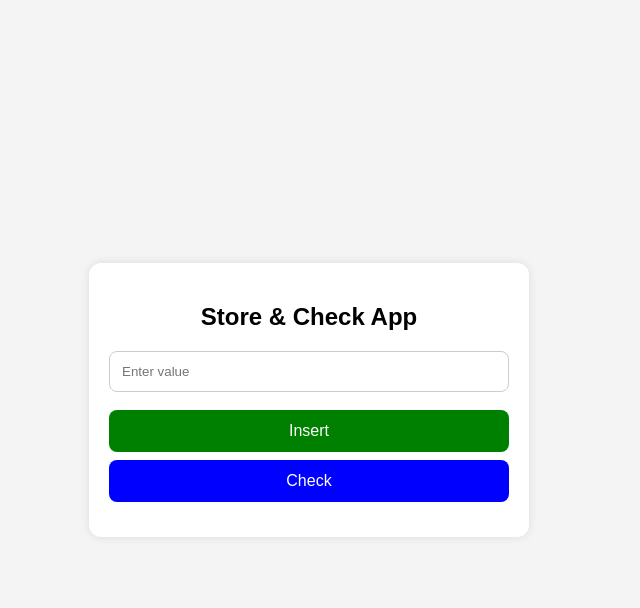
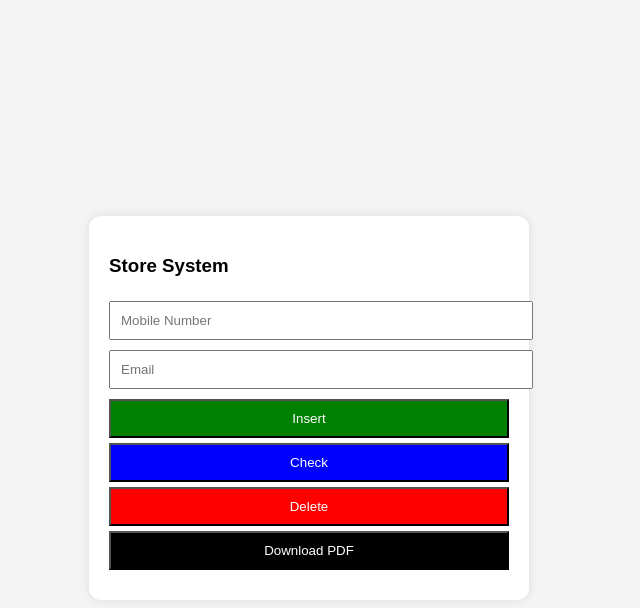
Before and after one commit to rahimmagura/whatsapp, a website: page index.html in a window 1280 px wide. Both pictures are taken after a click on the button "Insert". Shown: the whole page, without its empty margins (331-971 px from the left). Drawn offline with Linux system fonts and the light colour scheme; no server answers.

Commit message:
Update index.html

```diff
--- a/index.html
+++ b/index.html
@@ -3,61 +3,47 @@
 <head>
 <meta name="viewport" content="width=device-width, initial-scale=1.0">
 
-<title>Store & Check App</title>
+<title>Store System</title>
 
 <style>
-  body {
-    margin: 0;
+body{
   font-family: Arial;
-    background: #f4f4f4;
-    display: flex;
-    justify-content: center;
-    align-items: center;
-    height: 100vh;
+  background:#f4f4f4;
+  display:flex;
+  justify-content:center;
+  align-items:center;
+  height:100vh;
 }
 
-  .box {
-    width: 95%;
-    max-width: 400px;
-    background: white;
-    padding: 20px;
-    border-radius: 12px;
-    box-shadow: 0 0 10px rgba(0,0,0,0.1);
-    text-align: center;
+.box{
+  width:95%;
+  max-width:400px;
+  background:white;
+  padding:20px;
+  border-radius:12px;
+  box-shadow:0 0 10px rgba(0,0,0,0.1);
 }
 
-  input {
-    width: 100%;
-    padding: 12px;
-    margin-bottom: 10px;
-    border: 1px solid #ccc;
-    border-radius: 8px;
-    box-sizing: border-box;
+input{
+  width:100%;
+  padding:10px;
+  margin:5px 0;
 }
 
-  button {
-    width: 100%;
-    padding: 12px;
-    margin-top: 8px;
-    border: none;
-    border-radius: 8px;
-    cursor: pointer;
-    font-size: 16px;
+button{
+  width:100%;
+  padding:10px;
+  margin-top:5px;
 }
 
-  .insert {
-    background: green;
-    color: white;
-  }
+.insert{background:green;color:white;}
+.check{background:blue;color:white;}
+.delete{background:red;color:white;}
+.download{background:black;color:white;}
 
-  .check {
-    background: blue;
-    color: white;
-  }
-
-  #result {
-    margin-top: 15px;
-    font-weight: bold;
+#result{
+  margin-top:10px;
+  font-weight:bold;
 }
 </style>
 </head>
@@ -65,44 +51,89 @@
 <body>
 
 <div class="box">
-  <h2>Store & Check App</h2>
 
-  <input type="text" id="inputValue" placeholder="Enter value">
+<h3>Store System</h3>
+
+<input id="mobile" placeholder="Mobile Number">
+<input id="email" placeholder="Email">
 
 <button class="insert" onclick="insertData()">Insert</button>
 <button class="check" onclick="checkData()">Check</button>
+<button class="delete" onclick="deleteData()">Delete</button>
+<button class="download" onclick="downloadPDF()">Download PDF</button>
 
 <div id="result"></div>
+
 </div>
 
 <script>
-async function insertData() {
-    let value = document.getElementById("inputValue").value;
 
-    let res = await fetch('/insert', {
-        method: 'POST',
-        headers: { 'Content-Type': 'application/json' },
-        body: JSON.stringify({ value })
+function getData(){
+  return {
+    mobile: document.getElementById("mobile").value,
+    email: document.getElementById("email").value
+  };
+}
+
+// INSERT
+async function insertData(){
+  let data = getData();
+
+  let res = await fetch('/insert',{
+    method:'POST',
+    headers:{'Content-Type':'application/json'},
+    body: JSON.stringify(data)
   });
 
-    let data = await res.json();
-    document.getElementById("result").innerText = data.message;
+  let out = await res.json();
+  document.getElementById("result").innerText = out.message;
 }
 
-async function checkData() {
-    let value = document.getElementById("inputValue").value;
+// CHECK
+async function checkData(){
+  let value = document.getElementById("mobile").value || document.getElementById("email").value;
 
-    let res = await fetch('/check', {
-        method: 'POST',
-        headers: { 'Content-Type': 'application/json' },
-        body: JSON.stringify({ value })
+  let res = await fetch('/check',{
+    method:'POST',
+    headers:{'Content-Type':'application/json'},
+    body: JSON.stringify({value})
   });
 
-    let data = await res.json();
+  let out = await res.json();
 
+  if(out.found){
     document.getElementById("result").innerText =
-        data.found ? "Found ✅" : "Not Found ❌";
+    `Found ✅ Mobile: ${out.data.mobile} | Email: ${out.data.email}`;
+  } else {
+    document.getElementById("result").innerText = "Not Found ❌";
   }
+}
+
+// DELETE
+async function deleteData(){
+  let value = document.getElementById("mobile").value || document.getElementById("email").value;
+
+  let res = await fetch('/delete',{
+    method:'POST',
+    headers:{'Content-Type':'application/json'},
+    body: JSON.stringify({value})
+  });
+
+  let out = await res.json();
+
+  if(out.deleted){
+    document.getElementById("result").innerText =
+    `Deleted 🗑 Mobile: ${out.deleted.mobile} | Email: ${out.deleted.email}`;
+  } else {
+    document.getElementById("result").innerText = out.message;
+  }
+}
+
+// DOWNLOAD
+function downloadPDF(){
+  window.location.href = "/download";
+}
+
 </script>
 
 </body>
```
Lines whose indentation alone changed are shown as unchanged.
